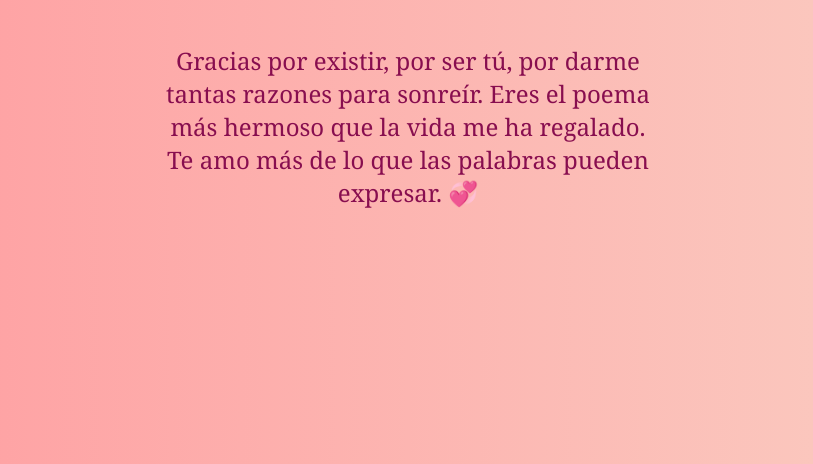
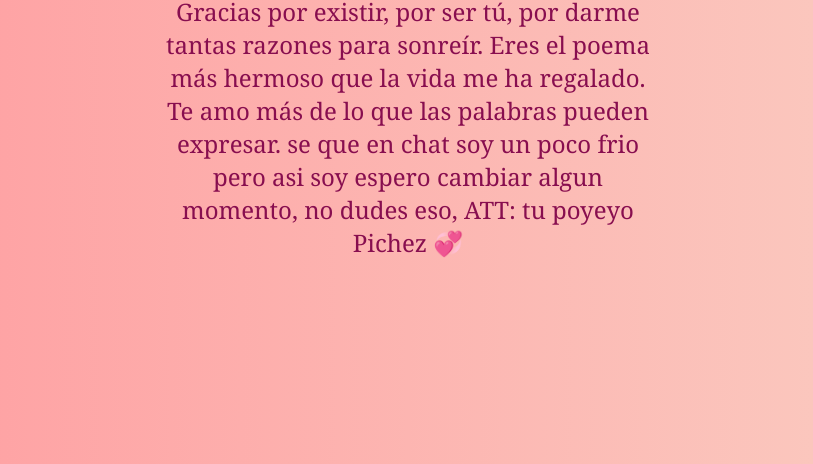
Before and after one commit to msxAonym/pagina-para-erika, a plain HTML site: page teamo.html in a window 1280 px wide. Shown: the part 336-800 px from the top of the page, without its empty margins (232-1045 px from the left). Drawn offline with Linux system fonts and the light colour scheme.

Commit message:
Update teamo.html

```diff
--- a/teamo.html
+++ b/teamo.html
@@ -31,7 +31,7 @@
   <p>
     Gracias por existir, por ser tú, por darme tantas razones para sonreír.
     Eres el poema más hermoso que la vida me ha regalado.
-    Te amo más de lo que las palabras pueden expresar. 💞
+    Te amo más de lo que las palabras pueden expresar. se que en chat soy un poco frio pero asi soy espero cambiar algun momento, no dudes eso, ATT: tu poyeyo Pichez 💞
   </p>
 
   <script>
```
